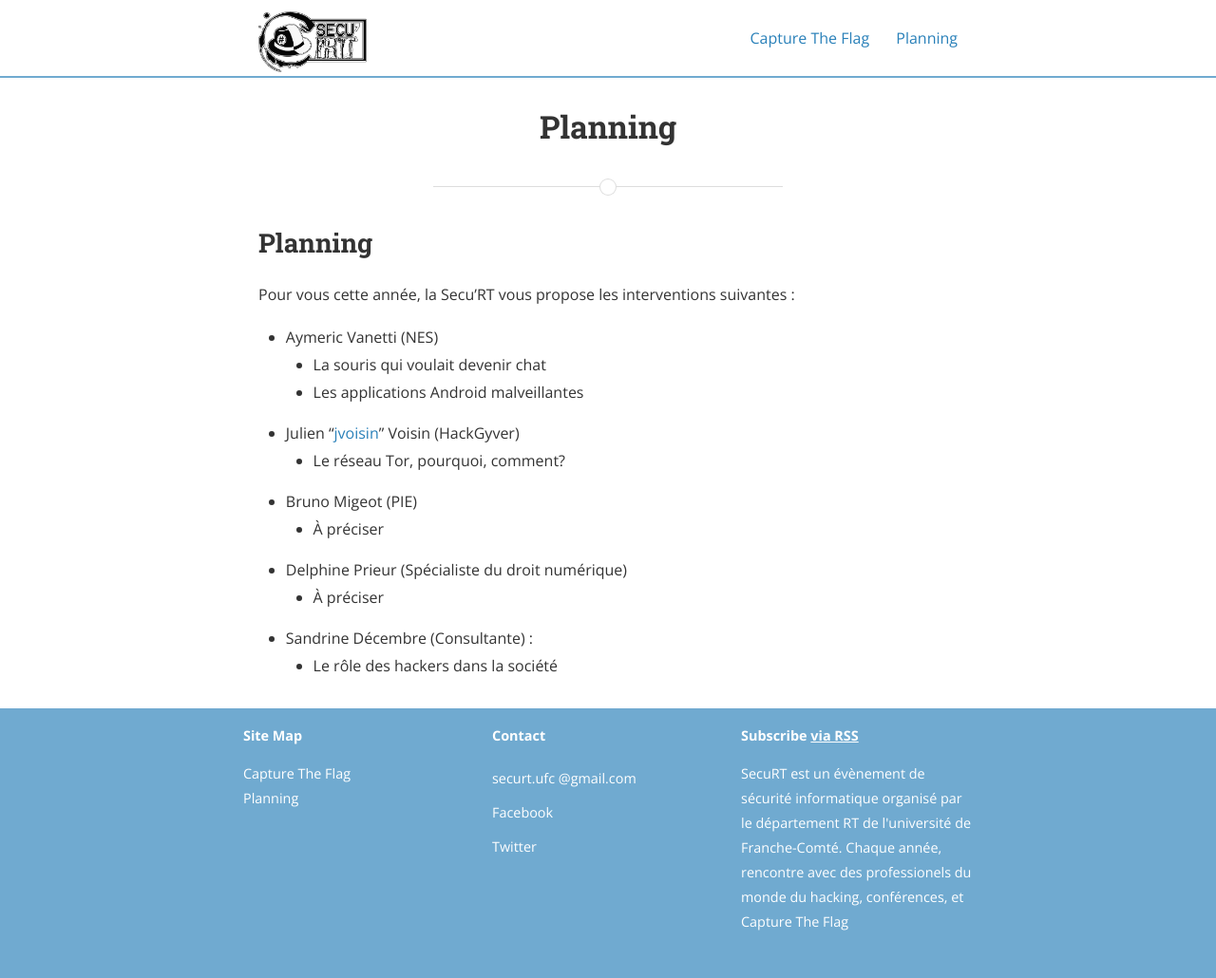
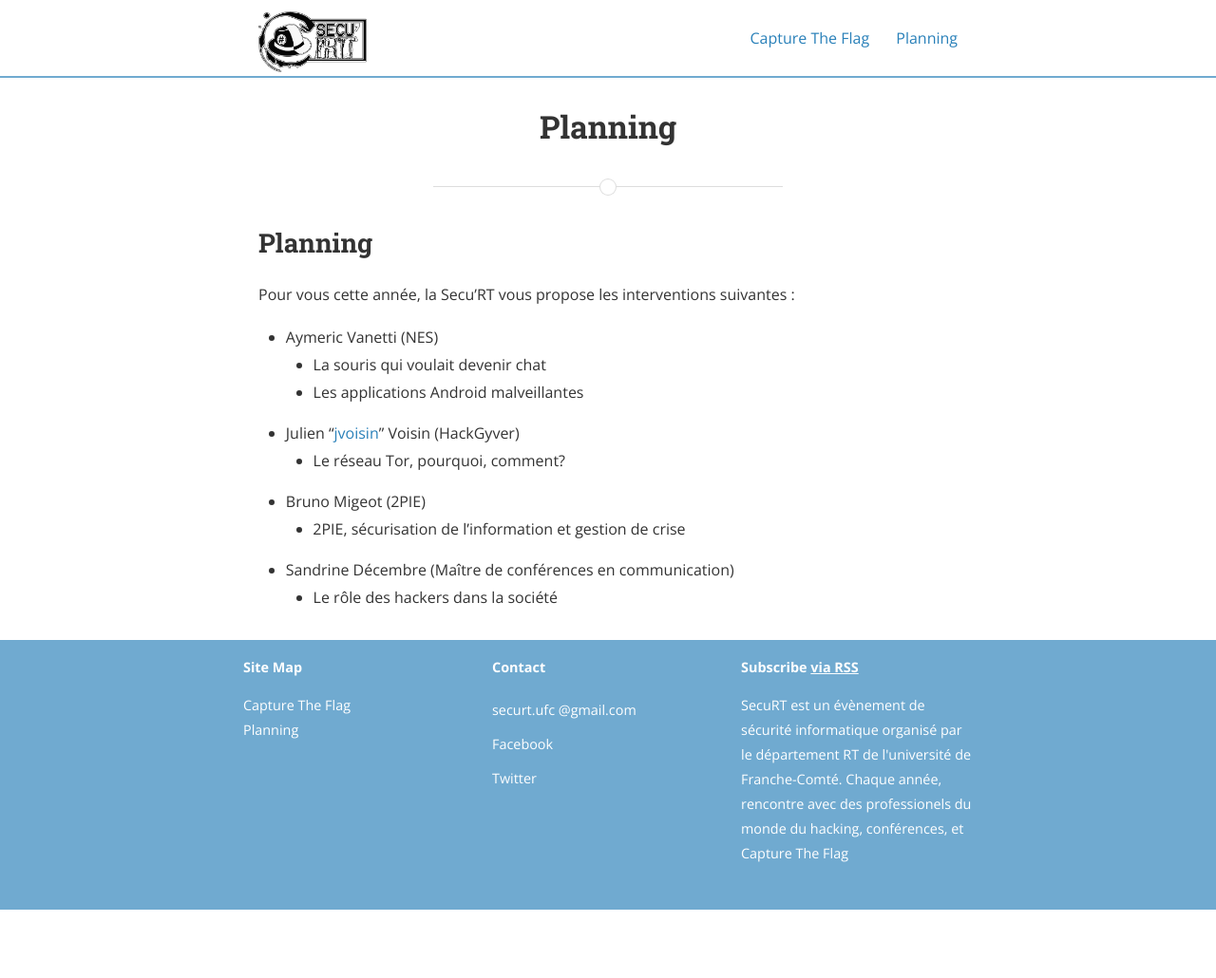
Before and after one commit to SecuRT/securt.github.io, a Jekyll site: the page built from planning.md, in a window 1280 px wide. Shown: the whole page at 95% size. Built offline with Jekyll 4.4.1, drawn with Linux system fonts in a browser that asks for light colours; nearby versions of some CDN libraries; after the commit the page ends 958 px from its top, so only the background shows below that.

Commit message:
Précision du programme

```diff
--- a/planning.md
+++ b/planning.md
@@ -15,11 +15,8 @@ Pour vous cette année, la Secu'RT vous propose les interventions suivantes :
 - Julien "[jvoisin]( https://dustri.org/ )" Voisin (HackGyver)
   - Le réseau Tor, pourquoi, comment?
 
-- Bruno Migeot (PIE)
-  - À préciser
+- Bruno Migeot (2PIE)
+  - 2PIE, sécurisation de l'information et gestion de crise
 
-- Delphine Prieur (Spécialiste du droit numérique)
-  - À préciser
-
-- Sandrine Décembre (Consultante) :
+- Sandrine Décembre (Maître de conférences en communication)
   - Le rôle des hackers dans la société
```
